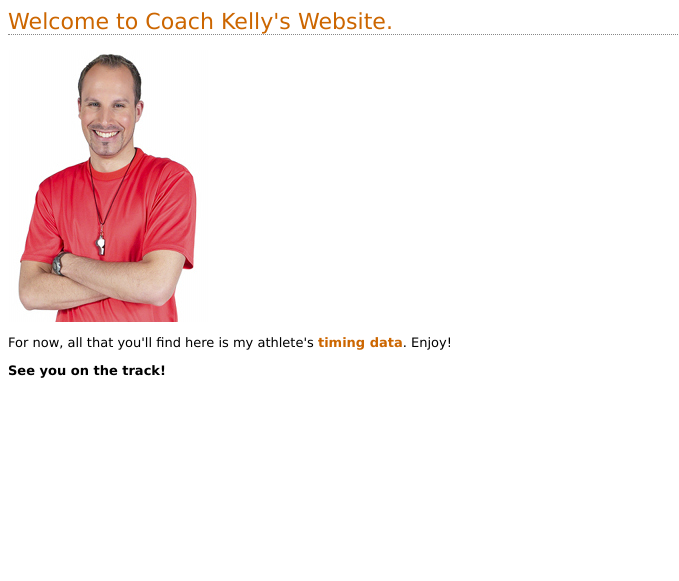
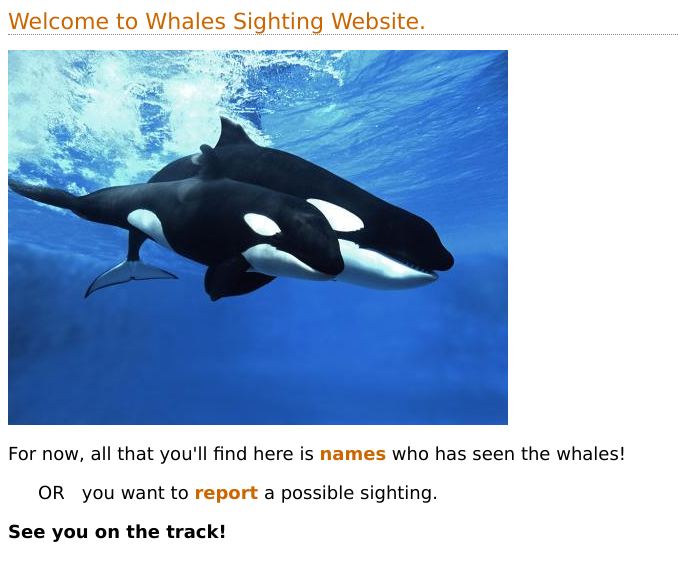
Before and after one commit to MingoSue/mysite, a Django app: page /mingo/contact/ in a window 1280 px wide. Shown: the top 581 px of the page, without its empty margins (0-679 px from the left). Run offline with Django 3.2, Linux system fonts and the light colour scheme.

Commit message:
读取数据库
从数据库读取数据并显示，优化页面

```diff
--- a/mingo/templates/contact.html
+++ b/mingo/templates/contact.html
@@ -1,17 +1,21 @@
 <html>
 <head>
-<title>Welcome to Coach Kelly's Website</title>
+<title>Welcome to Whales Sighting Website</title>
     {% load static %}
 <link rel="stylesheet" href="{% static 'css/coach.css' %}" type="text/css" media="all">
 </head>
 <body>
 
-<h1>Welcome to Coach Kelly's Website.</h1>
-<img src="{% static 'images/coach-head.jpg' %}">
-<p>
-For now, all that you'll find here is my athlete's <a href="{% url 'mingo.views.form_page' %}">timing data</a>. Enjoy!
+<h1>Welcome to Whales Sighting Website.</h1>
+<img src="{% static 'images/whale.jpg' %}">
+<p style="font-size: large">
+For now, all that you'll find here is  <a href="{% url 'mingo.views.show_data' %}">names</a>
+    who has seen the whales!
 </p>
-<p>
+<p style="font-size: large; margin-left: 30px">
+    OR &nbsp;&nbsp;you want to <a href="{% url 'mingo.views.form_page' %}">report</a> a possible sighting.
+</p>
+<p style="font-size: large">
 <strong>See you on the track!</strong>
 </p>
 </body>
--- a/mingo/templates/form.html
+++ b/mingo/templates/form.html
@@ -13,7 +13,7 @@
     <input type="submit" value="Submit Sighting" style="margin-left: 120px; margin-top: 10px" />
 </form>
 <p style="margin-left: 10px; color: #cc6600; font-size: large">
-<a href="{% url 'mingo.views.contact' %}">{{ links }}
+    <a href="{% url 'mingo.views.contact' %}">{{ links }}
 </p>
 </body>
 </html>
--- a/mingo/urls.py
+++ b/mingo/urls.py
@@ -6,7 +6,7 @@ urlpatterns = [
     # Examples:
     # url(r'^$', 'mysite.views.home', name='home'),
     # url(r'^blog/', include('blog.urls')),
-    # url(r'^hello/$', views.hello, name='hello'),
+    url(r'^show_data/$', views.show_data, name='show_data'),
     url(r'^contact/$', views.contact, name='contact'),
     url(r'^form_page/$', views.form_page, name='form_page'),
 
--- a/mingo/views.py
+++ b/mingo/views.py
@@ -10,6 +10,11 @@ from django.template import RequestContext
 
 def contact(request):
     return render_to_response('contact.html')
+
+def show_data(request):
+    names = DB.objects.all()
+    return render_to_response('show.html', locals())
+
 
 def form_page(request):
     if request.method == 'POST':  # 如果表单提交
@@ -28,8 +33,8 @@ def form_page(request):
                               location=location, fin_type=fin_type,
                               whale_type=whale_type, blow_type=blow_type,
                               wave_type=wave_type)
+            return render_to_response('base.html')  # Post提交后跳转
 
-            return render_to_response('base.html')  # Post提交后跳转
     else:
         form = Sighting()  # 空表单
 
```
Also changed, not shown: mingo/templates/show.html (added, +22 -0 lines), db.sqlite3, mingo/static/images/whale.jpg (added), 1 other file.
